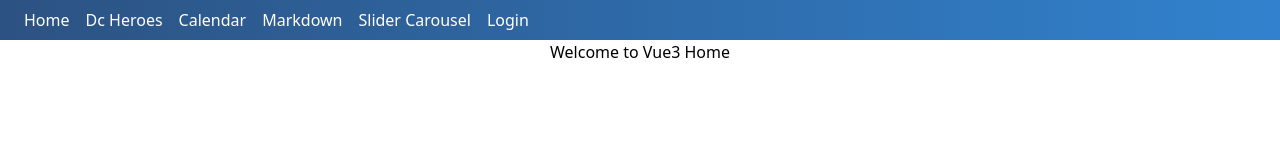
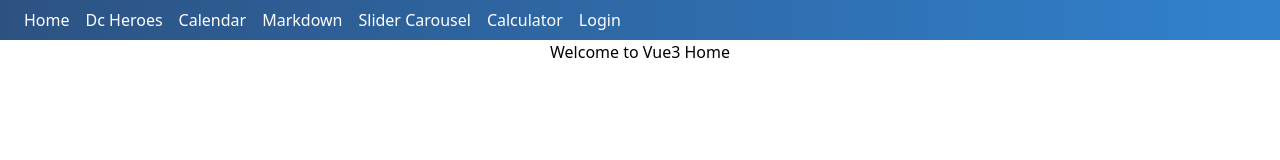
Before and after one commit to hackertaco/make-vue3-components, a Vue app: page / in a window 1280 px wide. Shown: the top 160 px of the page. Built offline with nearby package versions, Linux system fonts and the light colour scheme; no server answers.

Commit message:
feat: ⚡️route for calculator

```diff
--- a/src/components/AppHeader.vue
+++ b/src/components/AppHeader.vue
@@ -39,6 +39,10 @@ export default {
                 {
                     title: 'Slider Carousel',
                     to: '/slider'
+                },
+                {
+                    title: 'Calculator',
+                    to: '/calculator'
                 }
             ]
         }
--- a/src/router.js
+++ b/src/router.js
@@ -4,6 +4,7 @@ import DcHeroes from './pages/DcHeroes'
 import Calendar from './pages/Calendar'
 import Markdown from './pages/Markdown'
 import Slider from './pages/slider'
+import Calculator from './pages/Calculator'
 
 const routes = [
     {path: '/', component: Home},
@@ -11,6 +12,7 @@ const routes = [
     {path: '/calendar', component: Calendar},
     {path: '/markdown', component: Markdown},
     {path: '/slider', component: Slider},
+    {path: '/calculator', component: Calculator}
 
 ]
 const router = createRouter({
```
